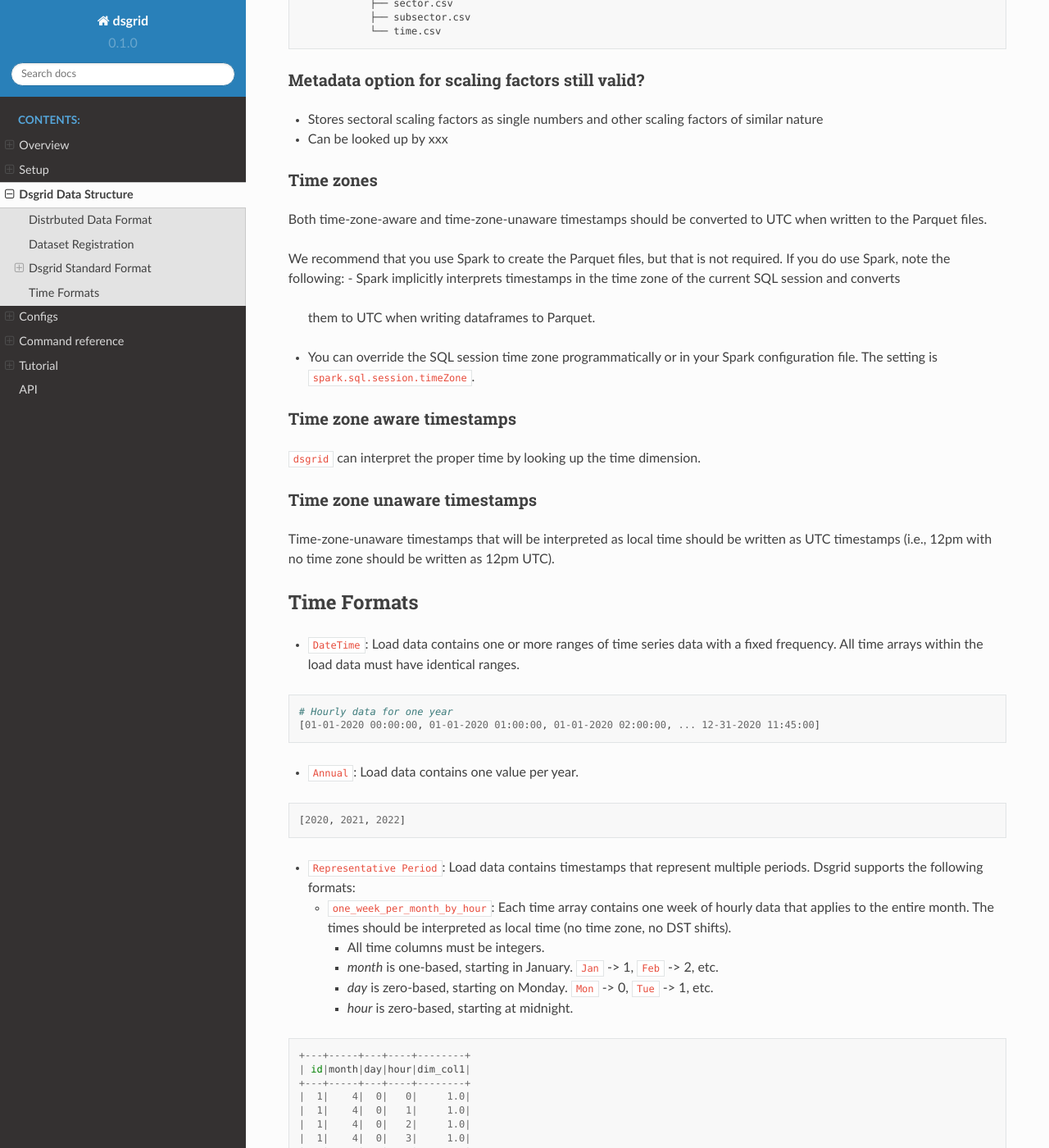
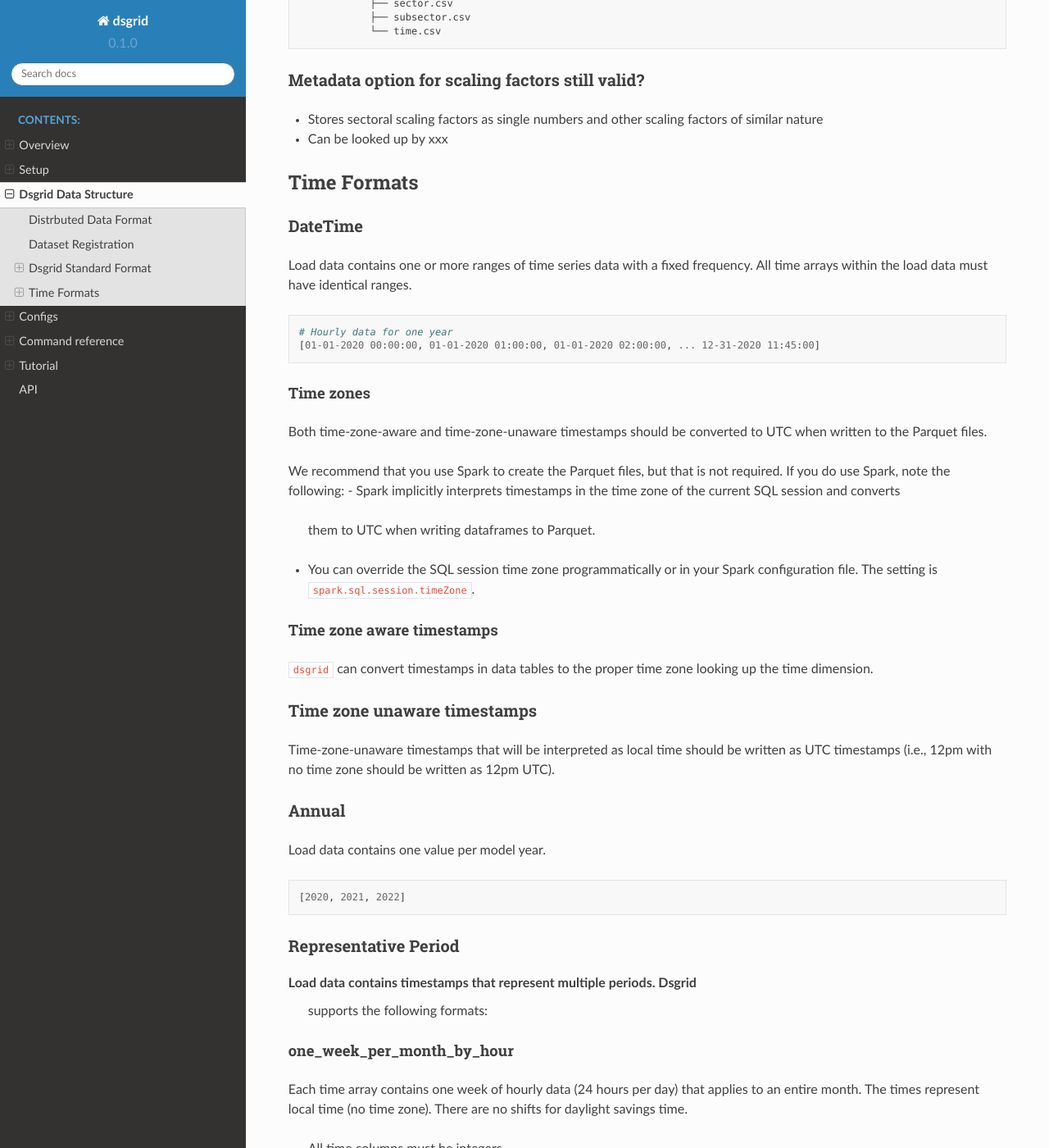
Before and after one commit to dsgrid/dsgrid, a Sphinx documentation site: the page built from docs/source/data_format.rst, in a window 1280 px wide and 1400 px high, scrolled down 2307 px. Shown: the whole window at 82% size. Built offline with Sphinx 7.4.7 and the Read the Docs theme 2.0.0, drawn with Linux system fonts in a browser that asks for light colours; pages that are not in the unit, such as notebooks, are missing from menus; some of the changed text lies outside the part shown.

Commit message:
Reorganize data format content

```diff
--- a/docs/source/data_format.rst
+++ b/docs/source/data_format.rst
@@ -28,8 +28,8 @@ Registration entries are stored on S3.
 
 - ``project.toml``:
 
-   - Defines project requirements and any mapping required to map.
-     datasets to Base Dimensions
+   - Defines project requirements and any mapping required to map
+     datasets to Base Dimensions.
    - For mapping options, select from ``no mapping``,
      ``association table``, or
      ``association table with a scaling factor``
@@ -135,8 +135,21 @@ Metadata option for scaling factors still valid?
    factors of similar nature
 -  Can be looked up by xxx
 
+Time Formats
+============
+
+DateTime
+--------
+Load data contains one or more ranges of time series data with a fixed frequency.
+All time arrays within the load data must have identical ranges.
+
+::
+
+    # Hourly data for one year
+    [01-01-2020 00:00:00, 01-01-2020 01:00:00, 01-01-2020 02:00:00, ... 12-31-2020 11:45:00]
+
 Time zones
-----------
+^^^^^^^^^^
 Both time-zone-aware and time-zone-unaware timestamps should be converted to UTC when written to
 the Parquet files.
 
@@ -148,42 +161,38 @@ If you do use Spark, note the following:
   The setting is ``spark.sql.session.timeZone``.
 
 Time zone aware timestamps
---------------------------
-``dsgrid`` can interpret the proper time by looking up the time dimension.
+^^^^^^^^^^^^^^^^^^^^^^^^^^
+``dsgrid`` can convert timestamps in data tables to the proper time zone looking up the time
+dimension.
 
 Time zone unaware timestamps
 ----------------------------
 Time-zone-unaware timestamps that will be interpreted as local time should be written as UTC
 timestamps (i.e., 12pm with no time zone should be written as 12pm UTC).
 
-Time Formats
-============
-
-- ``DateTime``: Load data contains one or more ranges of time series data with a fixed frequency.
-  All time arrays within the load data must have identical ranges.
-
-::
-
-    # Hourly data for one year
-    [01-01-2020 00:00:00, 01-01-2020 01:00:00, 01-01-2020 02:00:00, ... 12-31-2020 11:45:00]
-
-- ``Annual``: Load data contains one value per year.
+Annual
+------
+Load data contains one value per model year.
 
 ::
 
     [2020, 2021, 2022]
 
-- ``Representative Period``: Load data contains timestamps that represent multiple periods. Dsgrid
+Representative Period
+---------------------
+Load data contains timestamps that represent multiple periods. Dsgrid
   supports the following formats:
 
-  - ``one_week_per_month_by_hour``: Each time array contains one week of hourly data that applies
-    to the entire month. The times should be interpreted as local time (no time zone, no DST
-    shifts).
+one_week_per_month_by_hour
+^^^^^^^^^^^^^^^^^^^^^^^^^^
+Each time array contains one week of hourly data (24 hours per day) that
+applies to an entire month. The times represent local time (no time zone).
+There are no shifts for daylight savings time.
 
-    - All time columns must be integers.
-    - `month` is one-based, starting in January. ``Jan`` -> 1, ``Feb`` -> 2, etc.
-    - `day` is zero-based, starting on Monday. ``Mon`` -> 0, ``Tue`` -> 1, etc.
-    - `hour` is zero-based, starting at midnight.
+- All time columns must be integers.
+- `month` is one-based, starting in January. ``Jan`` -> 1, ``Feb`` -> 2, etc.
+- `day` is zero-based, starting on Monday. ``Mon`` -> 0, ``Tue`` -> 1, etc.
+- `hour` is zero-based, starting at midnight.
 
 ::
 
@@ -216,3 +225,6 @@ Time Formats
     |  1|    4|  0|  23|     1.0|
     |  1|    4|  1|   0|     1.0|
     +---+-----+---+----+--------+
+
+``dsgrid`` can add support for other period formats. Please submit requests as
+needed.
```
